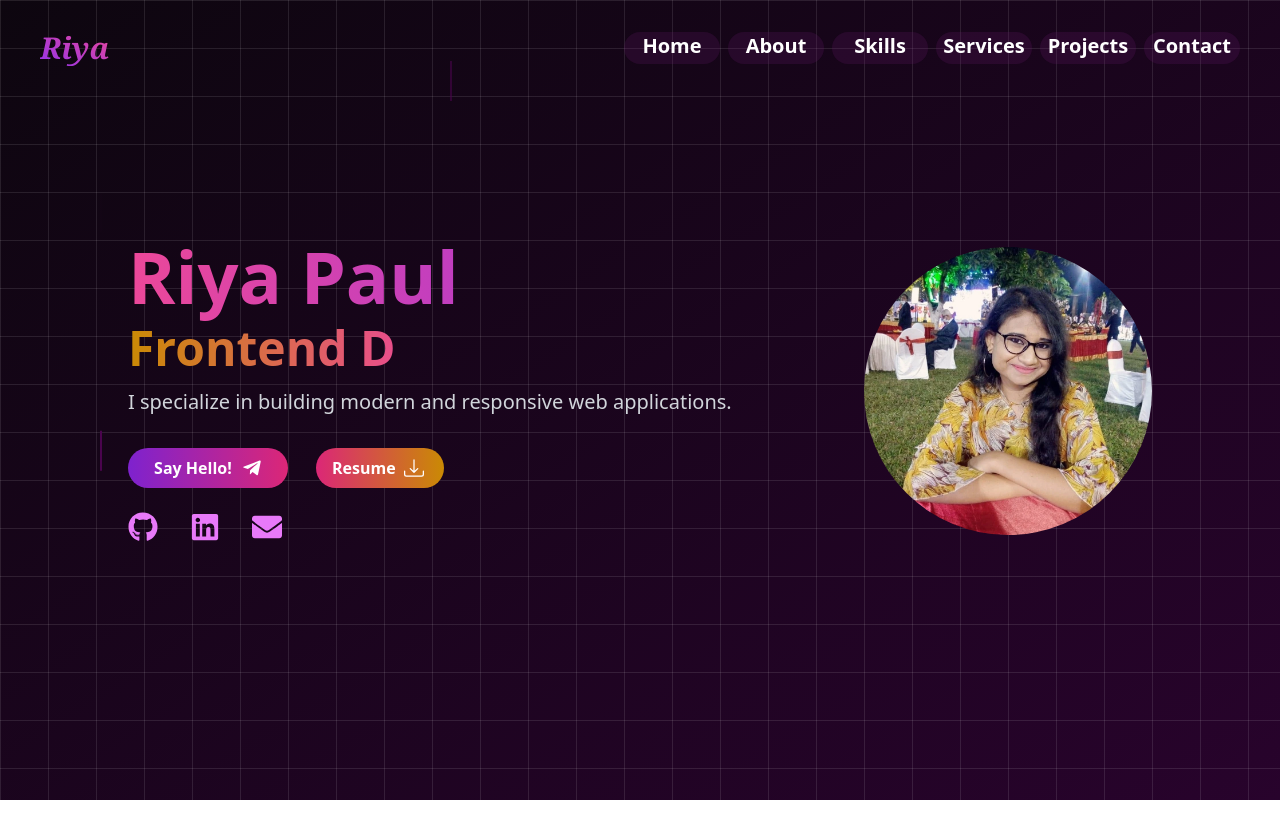
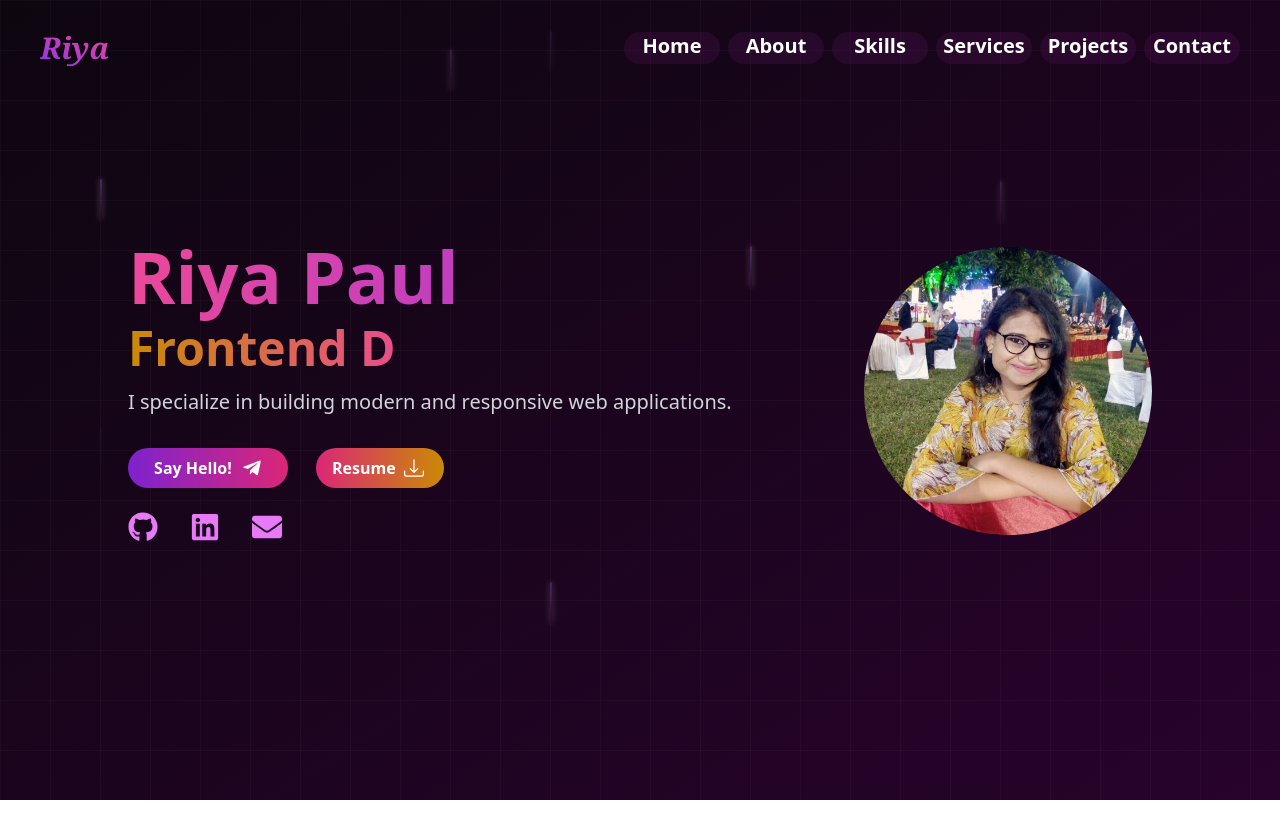
Before and after one commit to paulriya9073/portfolio, a React (Vite) app: page / in a window 1280 px wide. Shown: the top 838 px of the page. Built offline with nearby package versions, Linux system fonts and the light colour scheme.

Commit message:
fixed:grideffect

```diff
--- a/src/components/About.jsx
+++ b/src/components/About.jsx
@@ -34,7 +34,7 @@ const About = () => {
       </div>
       <div className="h-auto flex flex-col md:flex-row justify-evenly gap-4 items-center mt-14">
       {/* Experience Card */}
-      <div data-aos="zoom-in" className="flex flex-col gap-2 justify-center items-center w-96 h-48 rounded-md shadow-inner shadow-fuchsia-800/30 bg-fuchsia-900/20"
+      <div data-aos="zoom-in" className="flex flex-col gap-2 justify-center items-center w-96 h-48 rounded-md shadow-inner shadow-fuchsia-800/30 bg-fuchsia-950"
       >
         <FaAward className="text-4xl text-white" />
         <h2 data-aos="fade-down" className="text-lg font-semibold text-white">Experience</h2>
@@ -42,14 +42,14 @@ const About = () => {
       </div>
 
       {/* Completed Projects Card */}
-      <div data-aos="zoom-in" data-aos-delay="200" className="flex flex-col gap-2 justify-center items-center w-96 h-48 bg-fuchsia-900/20 shadow-inner shadow-fuchsia-800/30">
+      <div data-aos="zoom-in" data-aos-delay="200" className="flex flex-col gap-2 justify-center items-center w-96 h-48 bg-fuchsia-950 shadow-inner shadow-fuchsia-800/30">
         <FaBriefcase className="text-4xl text-white" />
         <h2 data-aos="fade-down" data-aos-delay="300" className="text-lg font-semibold text-white">Completed</h2>
         <p data-aos="fade-up" data-aos-delay="400" className="text-sm text-gray-300">4+ Projects</p>
       </div>
 
       {/* Happy Clients Card */}
-      <div data-aos="zoom-in" data-aos-delay="400" className="flex flex-col gap-2 justify-center items-center w-96 h-48 rounded-md bg-fuchsia-900/20 shadow-inner shadow-fuchsia-800/30">
+      <div data-aos="zoom-in" data-aos-delay="400" className="flex flex-col gap-2 justify-center items-center w-96 h-48 rounded-md bg-fuchsia-950 shadow-inner shadow-fuchsia-800/30">
         <FaSmile className="text-4xl text-white" />
         <h2 data-aos="fade-down" data-aos-delay="500" className="text-lg font-semibold text-white">Happy Clients</h2>
         <p data-aos="fade-up" data-aos-delay="600" className="text-sm text-gray-300">3+ Clients</p>
--- a/src/components/AnimatedBackground.jsx
+++ b/src/components/AnimatedBackground.jsx
@@ -36,13 +36,13 @@ const AnimatedBackground = () => {
 
             {/* Grid */}
             <div
-        className="absolute inset-0 opacity-100"
+                className="absolute inset-0 opacity-30"
                 style={{
                     backgroundImage: `
             linear-gradient(to right, rgba(255,255,255,0.1) 1px, transparent 1px),
             linear-gradient(to bottom, rgba(255,255,255,0.1) 1px, transparent 1px)
           `,
-          backgroundSize: '3rem 3rem',
+                    backgroundSize: '50px 50px',
                 }}
             />
 
@@ -50,31 +50,34 @@ const AnimatedBackground = () => {
             {beams.map((beam) => (
                 <div
                     key={beam.id}
-          className="absolute w-[2px] h-[40px] bg-fuchsia-950 opacity-40 animate-small-beam"
+                    className="absolute w-[2px] h-[40px] animate-soft-beam"
                     style={{
                         left: `${beam.left}px`,
                         top: `${beam.top}px`,
+                        background: 'linear-gradient(to bottom, rgba(103,58,138,0.7), rgba(216,27,96,0.1))',
+                        boxShadow: '0 0 6px 1px rgba(255,255,255,0.2)',
+                        borderRadius: '1px',
                     }}
                 />
             ))}
 
             {/* Animation */}
             <style jsx>{`
-        @keyframes small-beam-fall {
+            @keyframes soft-beam-fall {
             0% {
     transform: translateY(0px);
     opacity: 0;
   }
-          30% {
+  40% {
     opacity: 1;
   }
   100% {
-            transform: translateY(20px);
+    transform: translateY(25px);
     opacity: 0;
   }
 }
-        .animate-small-beam {
-          animation: small-beam-fall .5s ease-in-out forwards;
+.animate-soft-beam {
+  animation: soft-beam-fall 1.4s ease-in-out forwards;
 }
       `}</style>
         </div>
```
Lines whose indentation alone changed are shown as unchanged.
